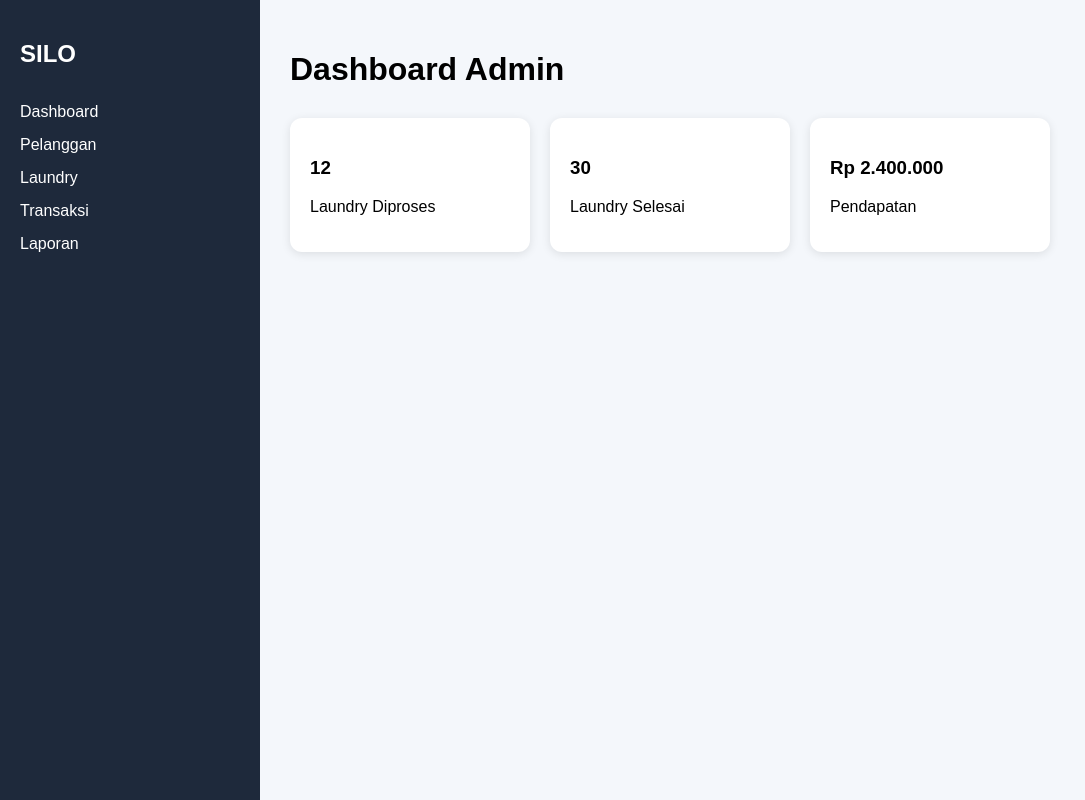
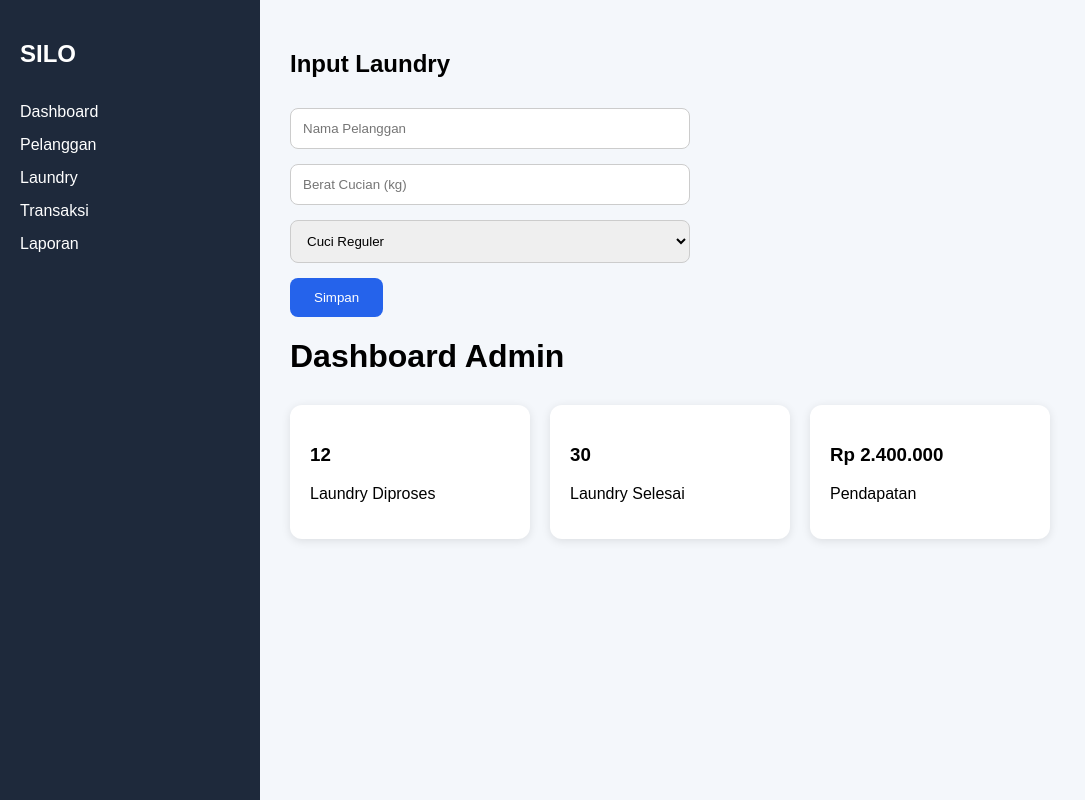
Before and after one commit to zufare/silo-laundry, a plain HTML site: page dashboard.html in a window 1280 px wide. Shown: the whole page, without its empty margins (0-1085 px from the left). Drawn offline with Linux system fonts and the light colour scheme.

Commit message:
add laundry form

```diff
--- a/dashboard.html
+++ b/dashboard.html
@@ -21,6 +21,24 @@
   </aside>
 
   <main class="content">
+
+    <h2>Input Laundry</h2>
+
+<form class="laundry-form">
+
+  <input type="text" placeholder="Nama Pelanggan">
+
+  <input type="number" placeholder="Berat Cucian (kg)">
+
+  <select>
+    <option>Cuci Reguler</option>
+    <option>Cuci Express</option>
+    <option>Cuci + Setrika</option>
+  </select>
+
+  <button type="submit">Simpan</button>
+
+</form>
 
     <h1>Dashboard Admin</h1>
 
--- a/style.css
+++ b/style.css
@@ -74,3 +74,24 @@ button {
 
   box-shadow: 0 2px 10px rgba(0,0,0,0.1);
 }
+
+.laundry-form {
+  margin-top: 30px;
+
+  display: flex;
+  flex-direction: column;
+  gap: 15px;
+
+  max-width: 400px;
+}
+
+.laundry-form input,
+.laundry-form select {
+  padding: 12px;
+  border-radius: 8px;
+  border: 1px solid #ccc;
+}
+
+.laundry-form button {
+  width: fit-content;
+}
```
